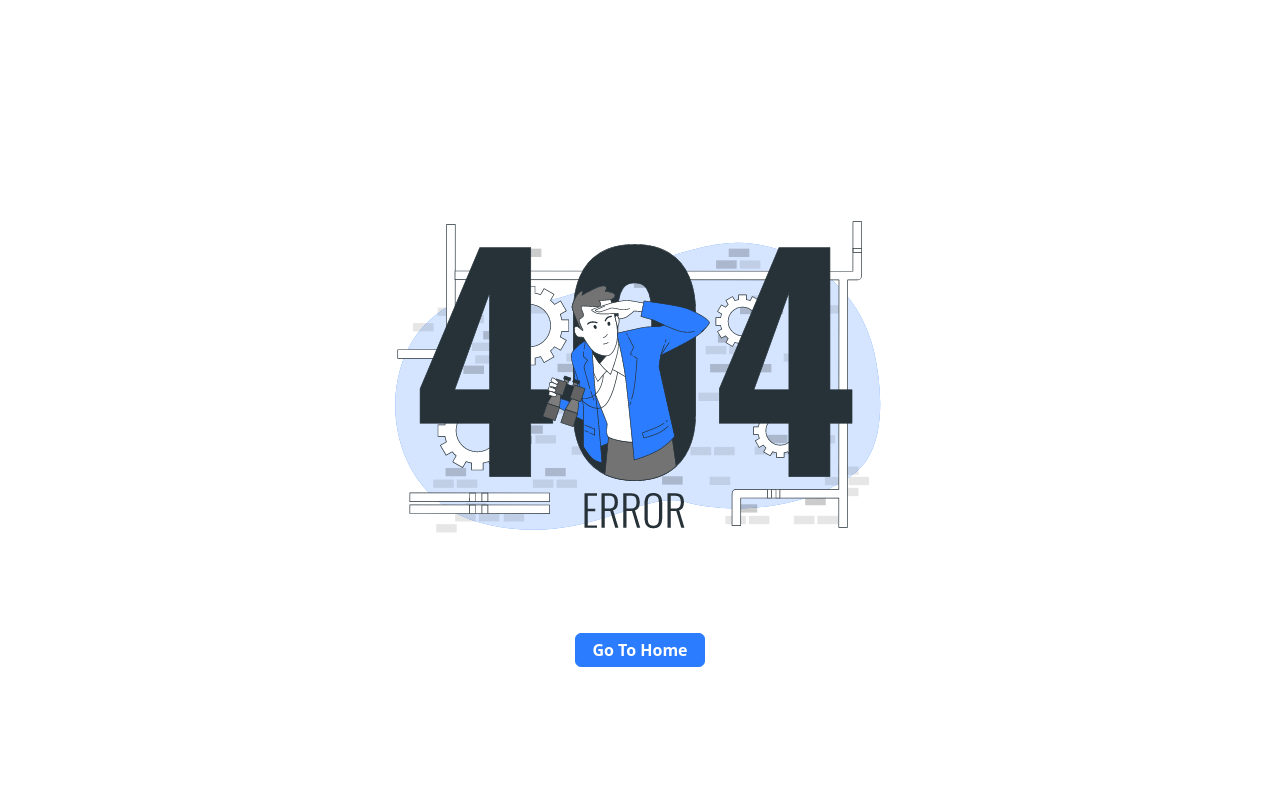
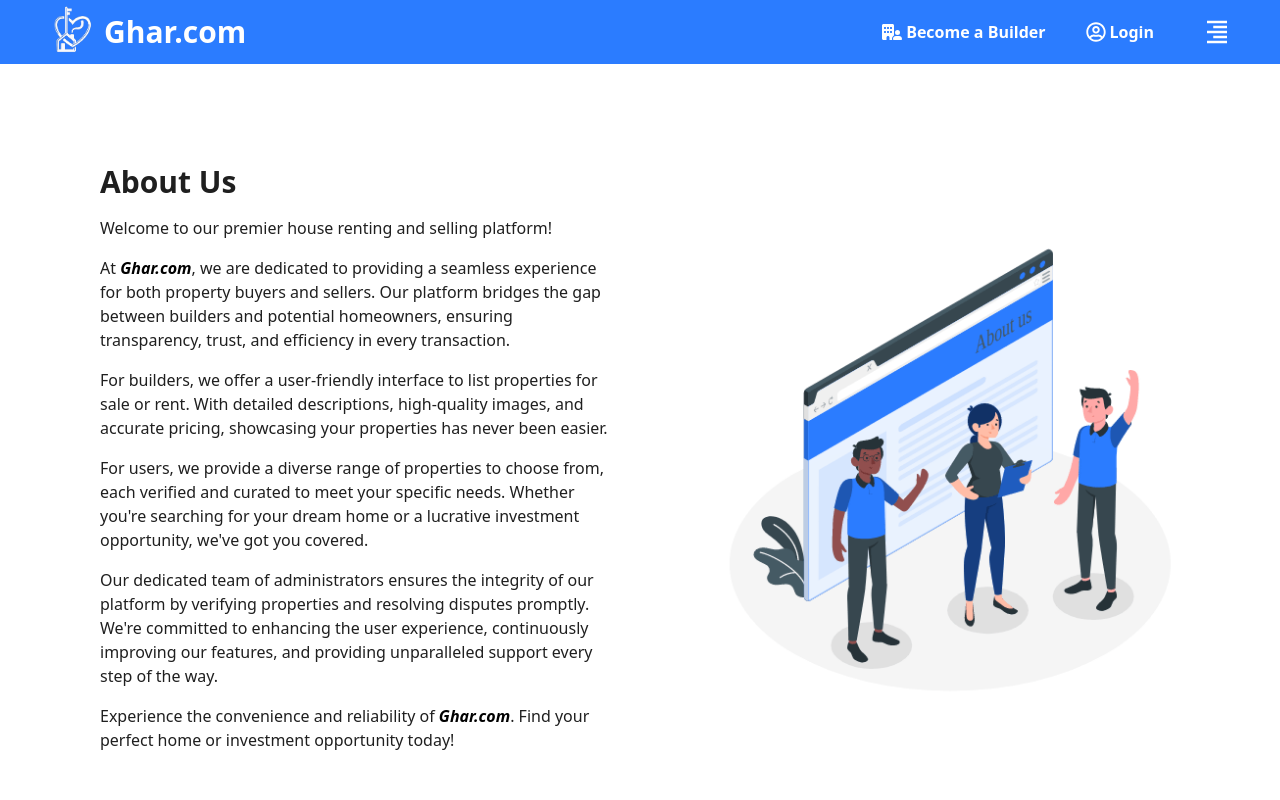
Before and after one commit to dhruv-p-prajapati/Ghar.com, a React (Vite) app: page /about in a window 1280 px wide. Shown: the top 800 px of the page. Built offline with nearby package versions, Linux system fonts and the light colour scheme.

Commit message:
[FEAT]: added about us page

```diff
--- /dev/null
+++ b/src/components/pages/About/About.jsx
@@ -0,0 +1,38 @@
+import React from "react";
+
+const About = () => {
+  return (
+    <div className="flex flex-col-reverse md:flex-row justify-center items-center md:gap-20 md:p-20 text-secondary">
+      <div className="w-screen p-5 md:w-1/2">
+        <h1 className="text-3xl font-bold mb-4">About Us</h1>
+        <p className="mb-4">Welcome to our premier house renting and selling platform!</p>
+        <p className="mb-4">
+          At <span className="italic text-black font-bold">Ghar.com</span>, we are dedicated to providing a seamless experience for both property
+          buyers and sellers. Our platform bridges the gap between builders and potential homeowners, ensuring transparency, trust, and efficiency in
+          every transaction.
+        </p>
+        <p className="mb-4">
+          For builders, we offer a user-friendly interface to list properties for sale or rent. With detailed descriptions, high-quality images, and
+          accurate pricing, showcasing your properties has never been easier.
+        </p>
+        <p className="mb-4">
+          For users, we provide a diverse range of properties to choose from, each verified and curated to meet your specific needs. Whether you're
+          searching for your dream home or a lucrative investment opportunity, we've got you covered.
+        </p>
+        <p className="mb-4">
+          Our dedicated team of administrators ensures the integrity of our platform by verifying properties and resolving disputes promptly. We're
+          committed to enhancing the user experience, continuously improving our features, and providing unparalleled support every step of the way.
+        </p>
+        <p className="mb-4">
+          Experience the convenience and reliability of <span className="italic text-black font-bold">Ghar.com</span>. Find your perfect home or
+          investment opportunity today!
+        </p>
+      </div>
+      <div>
+        <img src="/images/AboutUs.gif" alt="About Us" />
+      </div>
+    </div>
+  );
+};
+
+export default About;
--- a/src/components/pages/AllProperties/AllProperties.jsx
+++ b/src/components/pages/AllProperties/AllProperties.jsx
@@ -14,7 +14,7 @@ const AllProperties = () => {
   const [categories, setCategories] = useState([]);
   const [showFilter, setShowFilter] = useState(false);
   const [currPage, setCurrPage] = useState(1);
-  const limit = 1;
+  const limit = 3;
 
   const [query, setQuery, searchedProperties] = useSearch(properties.reverse(), "name", "address.city");
   const [
--- a/src/components/pages/PropertyDetail/PropertyDetail.jsx
+++ b/src/components/pages/PropertyDetail/PropertyDetail.jsx
@@ -197,6 +197,11 @@ const PropertyDetail = () => {
     }
   ];
 
+  const imageOnError = (event) => {
+    event.currentTarget.src = "/images/main.jpg";
+    event.currentTarget.className = "w-full h-[400px]";
+  };
+
   const fetchData = async () => {
     const { data: propertyData } = await getPropertyById(propertyId);
     const { data: requestData } = await getAllRequests();
@@ -207,11 +212,6 @@ const PropertyDetail = () => {
   useEffect(() => {
     fetchData();
   }, [property]);
-
-  const imageOnError = (event) => {
-    event.currentTarget.src = "/images/main.jpg";
-    event.currentTarget.className = "w-full h-[400px]";
-  };
 
   return (
     <>
@@ -229,7 +229,6 @@ const PropertyDetail = () => {
             )}
             <div className="bg-primary w-full">
               <img src={property?.image} onError={imageOnError} width="400px" className="w-full h-[400px]" />
-              {/* <img src="/images/main.jpg" alt="Main Image" className="w-full h-[400px]" /> */}
             </div>
             <div className="w-full flex flex-col gap-2 md:gap-5">
               <div className="text-3xl md:text-5xl font-semibold flex items-center">{property?.name}</div>
--- a/src/routes/Routes.jsx
+++ b/src/routes/Routes.jsx
@@ -9,6 +9,7 @@ const Home = React.lazy(() => import("../components/pages/home/Home"));
 const HomeUser = React.lazy(() => import("../components/pages/home/HomeUser"));
 const HomeAdmin = React.lazy(() => import("../components/pages/home/HomeAdmin"));
 const HomeBuilder = React.lazy(() => import("../components/pages/home/HomeBuilder"));
+const About = React.lazy(() => import("../components/pages/About/About"));
 const Layout = React.lazy(() => import("../components/layout/layout/Layout"));
 const Login = React.lazy(() => import("../components/pages/login/Login"));
 const RegisterBuilder = React.lazy(() => import("../components/pages/register/RegisterBuilder"));
@@ -64,6 +65,10 @@ const Routes = () => {
         {
           path: "contact",
           element: <ContactUs />
+        },
+        {
+          path: "about",
+          element: <About />
         },
         {
           element: <AuthCheckUser isAuth={user !== null ? true : false} />,
```
Also changed, not shown: public/images/AboutUs.gif (added).
